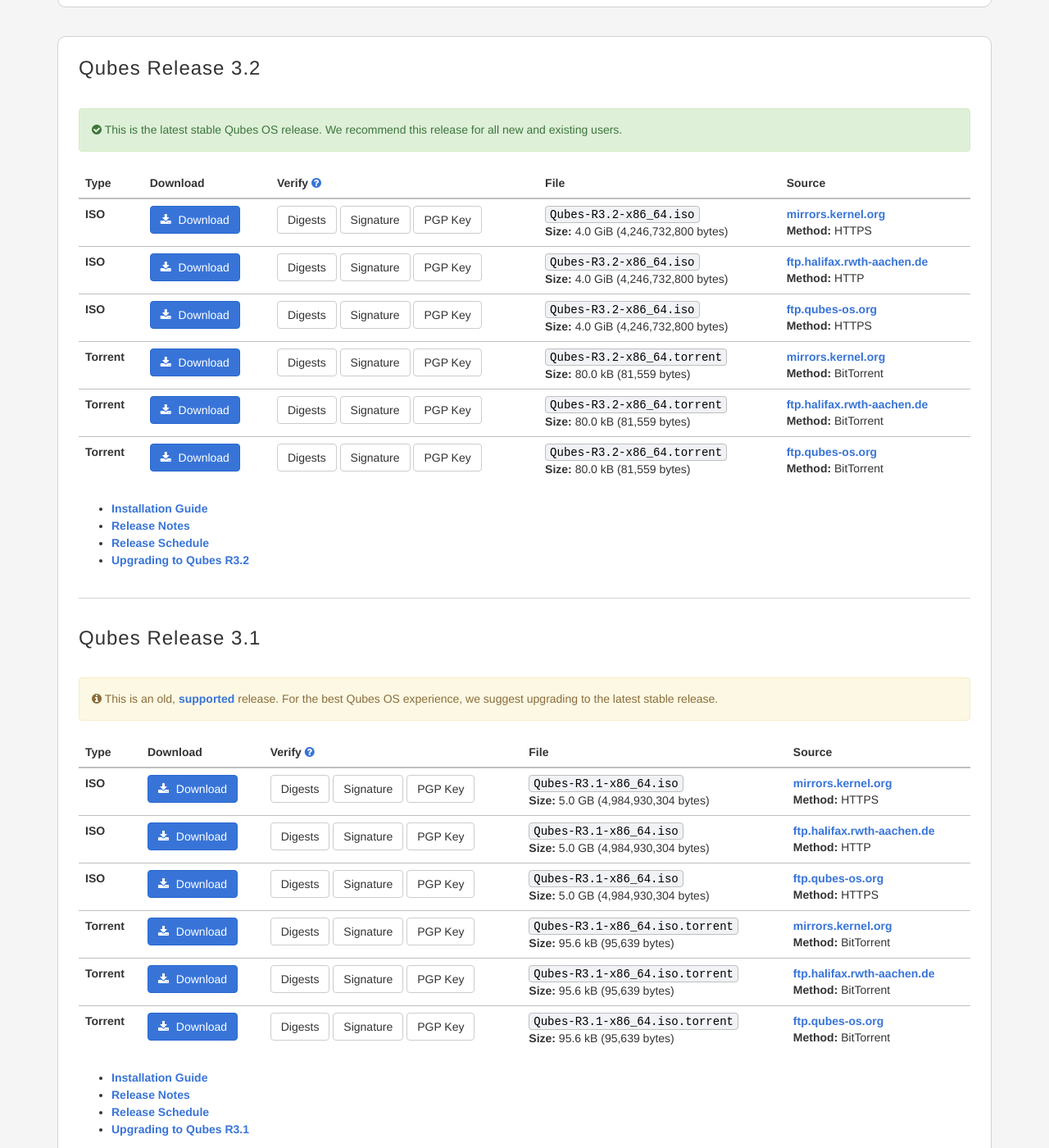
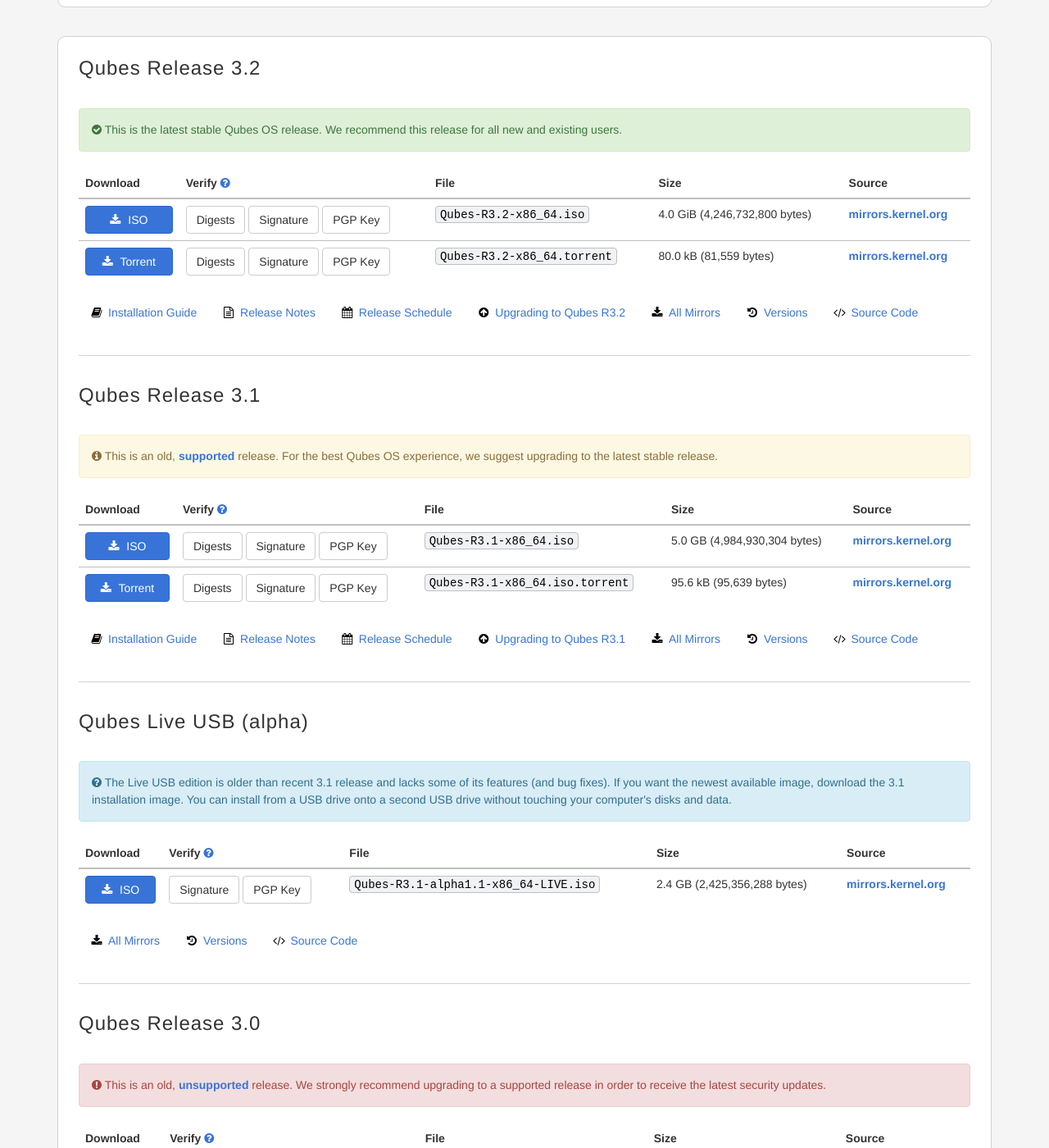
Before and after one commit to QubesOS/qubesos.github.io, a Jekyll site: the page built from pages/downloads.md, in a window 1280 px wide and 1400 px high, scrolled down 352 px. Shown: the whole window at 82% size. Built offline with Jekyll 4.4.1, drawn with Linux system fonts in a browser that asks for light colours; some web fonts are replaced; some of the changed text lies outside the part shown.

Commit message:
Redesign downloads page
QubesOS/qubes-issues#2401

```diff
--- a/pages/downloads.md
+++ b/pages/downloads.md
@@ -71,12 +71,12 @@ redirect_from:
       <table class="table">
         <thead>
           <tr>
-            <th>Type</th>
             <th>Download</th>
             <th>Verify
               <a class="fa fa-question-circle" href="/doc/verifying-signatures/"
                  title="How do I verify my download?"></a></th>
             <th>File</th>
+            <th>Size</th>
             <th>Source</th>
           </tr>
         </thead>
@@ -84,48 +84,57 @@ redirect_from:
           {% for sourcedata in release.sources %}
           {% assign source_name = sourcedata[0] %}
           {% assign source = sourcedata[1] %}
-          <tr>
-            <td>
-              <strong>{{ source.type }}</strong>
-            </td>
-            <td>
-              <a class="btn btn-primary" href="{{ source.url }}">
-                <i class="fa fa-download"></i> Download
-              </a>
-            </td>
-            <td>
-              {% for verifier in source.verifiers %}
-                {% if verifier[0] == "hash" %}
-                <a title="MD5, SHA-128, SHA-256, and SHA-512 hash values" class="btn btn-default" href="{{ verifier[1] }}">Digests</a>
-                {% elsif verifier[0] == "sig" %}
-                <a title="Detached PGP signature file" class="btn btn-default" href="{{ verifier[1] }}">Signature</a>
-                {% elsif verifier[0] == "key" %}
-                <a title="PGP Release Signing Key" class="btn btn-default" href="{{ verifier[1] }}">PGP Key</a>
-                {% endif %}
-              {% endfor %}
-            </td>
-            <td>
-              <code>{{ source.filename }}</code><br>
-              <strong>Size:</strong> {{ source.size }}
-            </td>
-            <td>
-              <a href="https://{{ source_name }}/">{{ source_name }}</a><br/>
-              <strong>Method:</strong> {{ source.method }}
-            </td>
-          </tr>
+            {% if source_name contains "mirrors.kernel.org" %}
+            <tr>
+              <td>
+                <a class="btn btn-primary btn-block" href="{{ source.url }}">
+                  <i class="fa fa-download"></i> {{ source.type }}
+                </a>
+              </td>
+              <td>
+                {% for verifier in source.verifiers %}
+                  {% if verifier[0] == "hash" %}
+                  <a title="MD5, SHA-128, SHA-256, and SHA-512 hash values" class="btn btn-default" href="{{ verifier[1] }}">Digests</a>
+                  {% elsif verifier[0] == "sig" %}
+                  <a title="Detached PGP signature file" class="btn btn-default" href="{{ verifier[1] }}">Signature</a>
+                  {% elsif verifier[0] == "key" %}
+                  <a title="PGP Release Signing Key" class="btn btn-default" href="{{ verifier[1] }}">PGP Key</a>
+                  {% endif %}
+                {% endfor %}
+              </td>
+              <td>
+                <code>{{ source.filename }}</code>
+              </td>
+              <td>
+                {{ source.size }}
+              </td>
+              <td>
+                <a href="https://{{ source_name }}/">{{ source_name }}</a>
+              </td>
+            </tr>
+            {% endif %}
           {% endfor %}
         </tbody>
       </table>
-      <ul>
         {% for docdata in release.docs %}
         {% assign doc_name = docdata[0] %}
         {% assign doc = docdata[1] %}
-        {% assign featured = doc.featured | default: "no" %}
-        <li>
-          <a href="{{ doc.url }}">{{ doc_name }}</a>
-        </li>
+          {% if doc_name == "Installation Guide" %}
+            <a class="btn btn-link" href="{{ doc.url }}"><i class="fa fa-book fa-fw black-icon"></i>{{ doc_name }}</a>
+          {% endif %}
+          {% if doc_name == "Release Notes" %}
+            <a class="btn btn-link" href="{{ doc.url }}"><i class="fa fa-file-text-o fa-fw black-icon"></i>{{ doc_name }}</a>
+          {% endif %}
+          {% if doc_name == "Release Schedule" %}
+            <a class="btn btn-link" href="{{ doc.url }}"><i class="fa fa-calendar fa-fw black-icon"></i>{{ doc_name }}</a>
+          {% endif %}
+          {% if doc_name contains "Upgrading" %}
+            <a class="btn btn-link" href="{{ doc.url }}"><i class="fa fa-arrow-circle-up fa-fw black-icon"></i>{{ doc_name }}</a>
+          {% endif %}
         {% endfor %}
-      </ul>
+          <a class="btn btn-link" href="#mirrors"><i class="fa fa-download fa-fw black-icon"></i>All Mirrors</a>
+          <a class="btn btn-link" href="#versions"><i class="fa fa-history fa-fw black-icon"></i>Versions</a>
+          <a class="btn btn-link" href="#source-code"><i class="fa fa-code fa-fw black-icon"></i>Source Code</a>
       <hr class="more-top more-bottom">
       {% endfor %}
     </div>
@@ -142,29 +151,24 @@ redirect_from:
       </ul>
     </div>
   </div>
-  <div class="col-lg-8 col-md-8">
+  <div class="col-lg-4 col-md-4">
     <div class="white-box more-bottom page-content">
-      <div class="row">
-        <div class="col-lg-12 col-md-12">
-          <h3>About Qubes OS</h3>
-        </div>
-      </div>
-      <div class="row">
-        <div class="col-lg-5 col-md-5">
-          <ul class="list-unstyled">
-            <li><a href="/doc/source-code/"><i class="fa fa-code fa-fw black-icon"></i> Source Code</a></li>
-            <li><a href="/doc/license/"><i class="fa fa-file-text-o fa-fw black-icon"></i> Software License</a></li>
-            <li><a href="/doc/architecture/"><i class="fa fa-cubes fa-fw black-icon"></i> OS Architecture</a></li>
-          </ul>
-        </div>
-        <div class="col-lg-7 col-md-7">
-          <ul class="list-unstyled">
-            <li><a href="/doc/supported-versions/"><i class="fa fa-history fa-fw black-icon"></i> Supported Versions</a></li>
-            <li><a href="/doc/version-scheme/"><i class="fa fa-code-fork fa-fw black-icon"></i> Version Scheme</a></li>
-            <li><a href="/security/"><i class="fa fa-lock fa-fw black-icon"></i> Security Information</a></li>
-          </ul>
-        </div>
-      </div>
+      <h3 id="versions">Versions</h3>
+      <ul class="list-unstyled">
+        <li><a href="/doc/supported-versions/"><i class="fa fa-history fa-fw black-icon"></i> Supported Versions</a></li>
+        <li><a href="/doc/version-scheme/"><i class="fa fa-code-fork fa-fw black-icon"></i> Version Scheme</a></li>
+        <li><a href="/security/"><i class="fa fa-lock fa-fw black-icon"></i> Security Information</a></li>
+      </ul>
+    </div>
+  </div>
+  <div class="col-lg-4 col-md-4">
+    <div class="white-box more-bottom page-content">
+      <h3 id="source-code">Source Code</h3>
+      <ul class="list-unstyled">
+        <li><a href="/doc/source-code/"><i class="fa fa-code fa-fw black-icon"></i> Source Code</a></li>
+        <li><a href="/doc/license/"><i class="fa fa-file-text-o fa-fw black-icon"></i> Software License</a></li>
+        <li><a href="/doc/architecture/"><i class="fa fa-cubes fa-fw black-icon"></i> OS Architecture</a></li>
+      </ul>
     </div>
   </div>
 </div>
```
Also changed, not shown: other parts of pages/downloads.md (+1 -1 lines).
